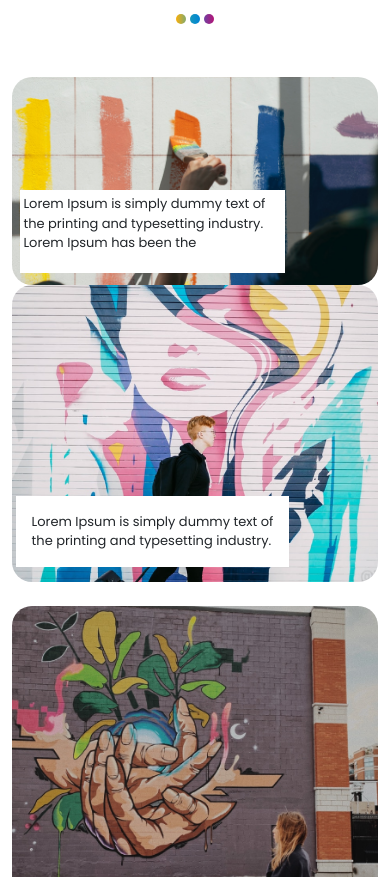
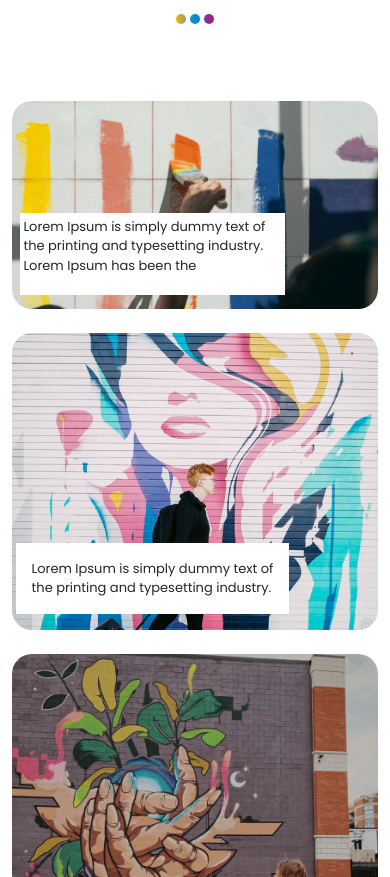
Before and after one commit to pooja-404/daco-master, a plain HTML site: page index.html in a window 390 px wide. Shown: the part 7617-8494 px from the top of the page. Drawn offline with nearby package versions, Linux system fonts and the light colour scheme.

Commit message:
change in css

```diff
--- a/assets/css/style.css
+++ b/assets/css/style.css
@@ -718,7 +718,7 @@
     }
 
     .box2 {
-        height: 494px;
+        height: 375px;
     }
 
     .pt-lg-40 {
@@ -727,8 +727,7 @@
 }
 
 @media (max-width:576px) {
-
-    .p-5 {
+    .pl-5 {
         padding-left: 5px !important;
     }
 
@@ -758,6 +757,10 @@
 
     .maxwidth-257 {
         max-width: 257px;
+    }
+
+    .pt-4 {
+        padding-top: 1.5rem !important;
     }
 }
 
--- a/index.html
+++ b/index.html
@@ -753,7 +753,7 @@
                     </span>
                 </div>
                 <div class="row  justify-content-center pb-155">
-                    <div class="col-lg-7 col-12 position-relative">
+                    <div class="col-lg-7 col-12 position-relative pt-4">
                         <img src="./assets/images/pic1.png" alt="pic" class="w-100 border-radius">
                         <div class="card3 bg-white pos-abs5">
                             <p class="ff-poppins fs-18 fw-400 maxwidth-471 position-relative  maxwidth-257">Lorem Ipsum is simply
@@ -761,7 +761,7 @@
                                 text of the printing and typesetting industry. Lorem Ipsum has been the</p>
                         </div>
                     </div>
-                    <div class="col-lg-5 col-12 position-relative pt-sm-4 pt-lg-0">
+                    <div class="col-lg-5 col-12 position-relative pt-4">
                         <img src="./assets/images/pic22.png" alt="pic" class="w-100 border-radius">
                         <div class="card4 bg-white pos-abs6">
                             <p class="ff-poppins fs-18 fw-400 maxwidth-355 position-relative  maxwidth-257">Lorem Ipsum is simply
```
